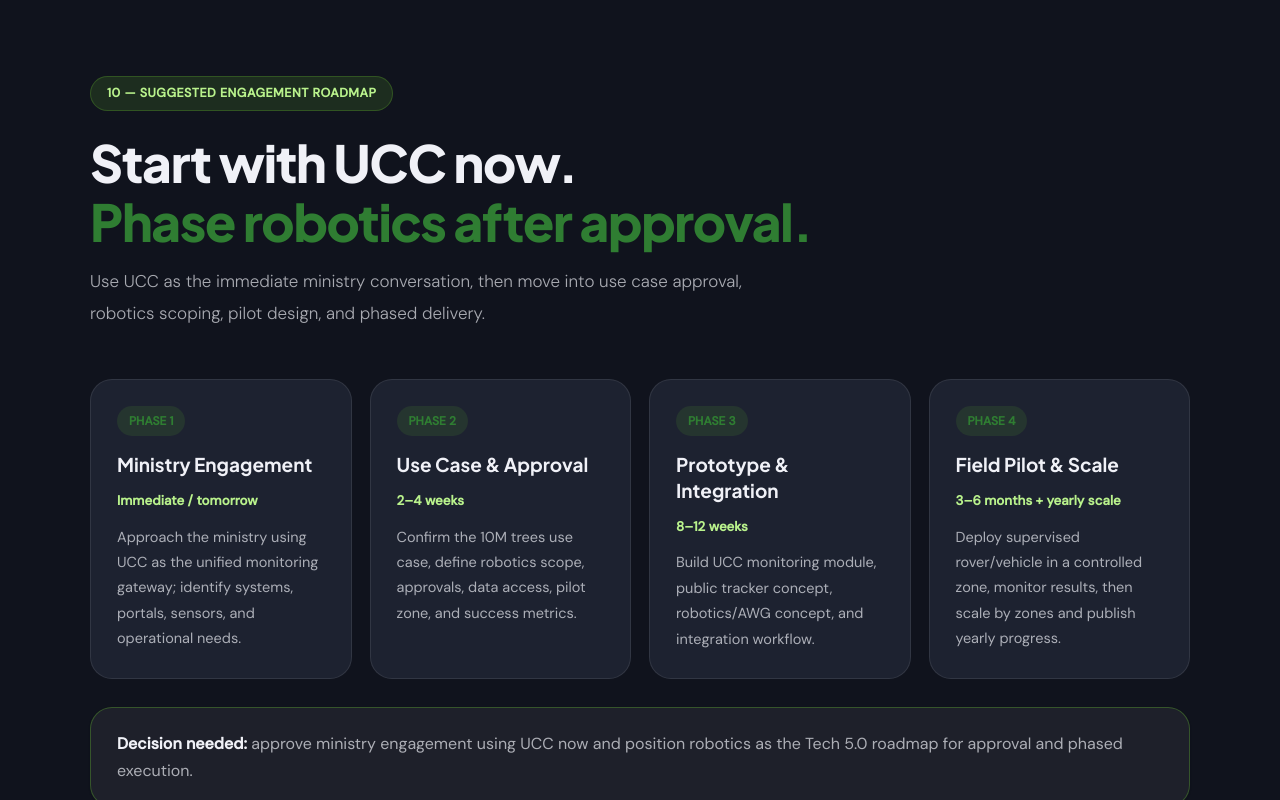
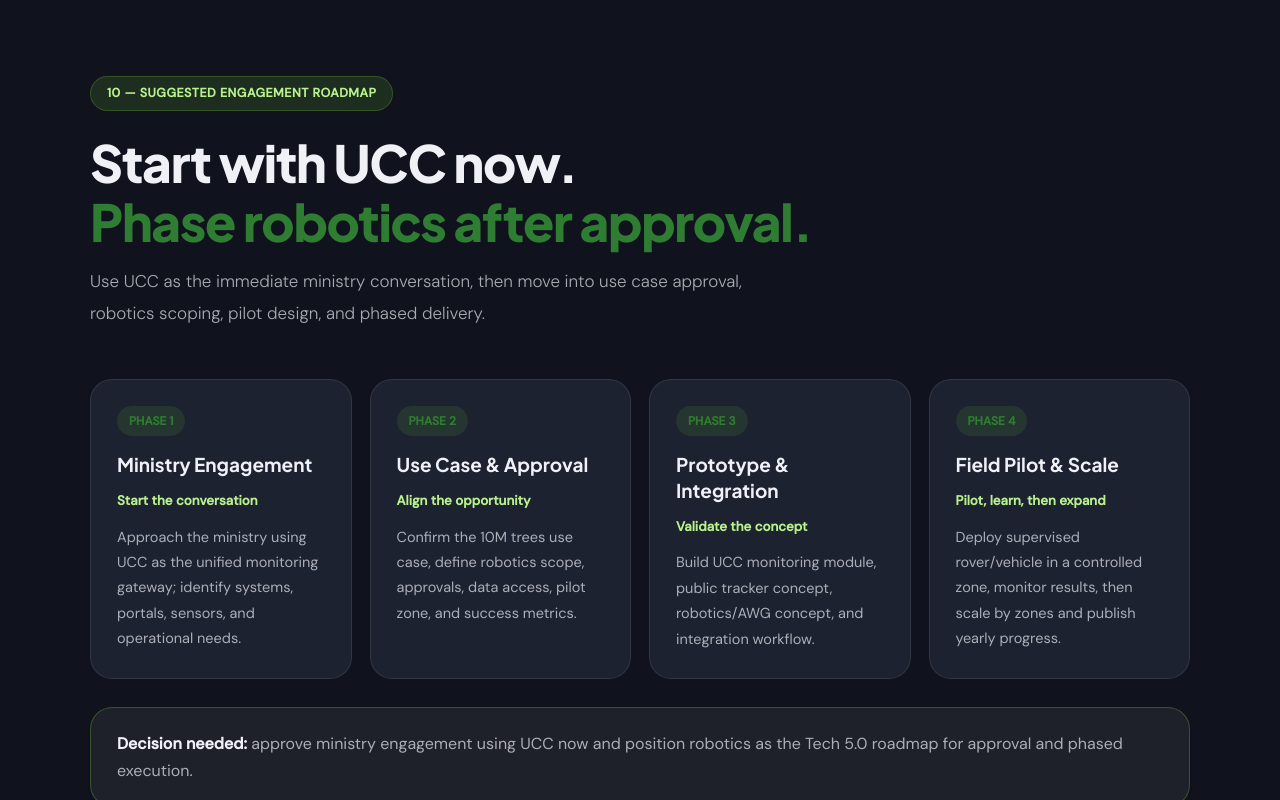
Before and after one commit to ahmadqmic/ucc, a plain HTML site: page index.html in a window 1280 px wide. Shown: the part 11200-12000 px from the top of the page. Drawn offline with Linux system fonts and the light colour scheme.

Commit message:
Update index.html

```diff
--- a/index.html
+++ b/index.html
@@ -387,10 +387,10 @@
     <p class="sec-p sec-p-d">Use UCC as the immediate ministry conversation, then move into use case approval, robotics scoping, pilot design, and phased delivery.</p>
 
     <div class="roadmap">
-      <div class="roadmap-step reveal"><div class="phase">Phase 1</div><h3>Ministry Engagement</h3><small>Immediate / tomorrow</small><p>Approach the ministry using UCC as the unified monitoring gateway; identify systems, portals, sensors, and operational needs.</p></div>
-      <div class="roadmap-step reveal reveal-d2"><div class="phase">Phase 2</div><h3>Use Case & Approval</h3><small>2–4 weeks</small><p>Confirm the 10M trees use case, define robotics scope, approvals, data access, pilot zone, and success metrics.</p></div>
-      <div class="roadmap-step reveal reveal-d3"><div class="phase">Phase 3</div><h3>Prototype & Integration</h3><small>8–12 weeks</small><p>Build UCC monitoring module, public tracker concept, robotics/AWG concept, and integration workflow.</p></div>
-      <div class="roadmap-step reveal reveal-d4"><div class="phase">Phase 4</div><h3>Field Pilot & Scale</h3><small>3–6 months + yearly scale</small><p>Deploy supervised rover/vehicle in a controlled zone, monitor results, then scale by zones and publish yearly progress.</p></div>
+      <div class="roadmap-step reveal"><div class="phase">Phase 1</div><h3>Ministry Engagement</h3><small>Start the conversation</small><p>Approach the ministry using UCC as the unified monitoring gateway; identify systems, portals, sensors, and operational needs.</p></div>
+      <div class="roadmap-step reveal reveal-d2"><div class="phase">Phase 2</div><h3>Use Case & Approval</h3><small>Align the opportunity</small><p>Confirm the 10M trees use case, define robotics scope, approvals, data access, pilot zone, and success metrics.</p></div>
+      <div class="roadmap-step reveal reveal-d3"><div class="phase">Phase 3</div><h3>Prototype & Integration</h3><small>Validate the concept</small><p>Build UCC monitoring module, public tracker concept, robotics/AWG concept, and integration workflow.</p></div>
+      <div class="roadmap-step reveal reveal-d4"><div class="phase">Phase 4</div><h3>Field Pilot & Scale</h3><small>Pilot, learn, then expand</small><p>Deploy supervised rover/vehicle in a controlled zone, monitor results, then scale by zones and publish yearly progress.</p></div>
     </div>
 
     <div class="decision-box reveal"><strong>Decision needed:</strong> approve ministry engagement using UCC now and position robotics as the Tech 5.0 roadmap for approval and phased execution.</div>
```
